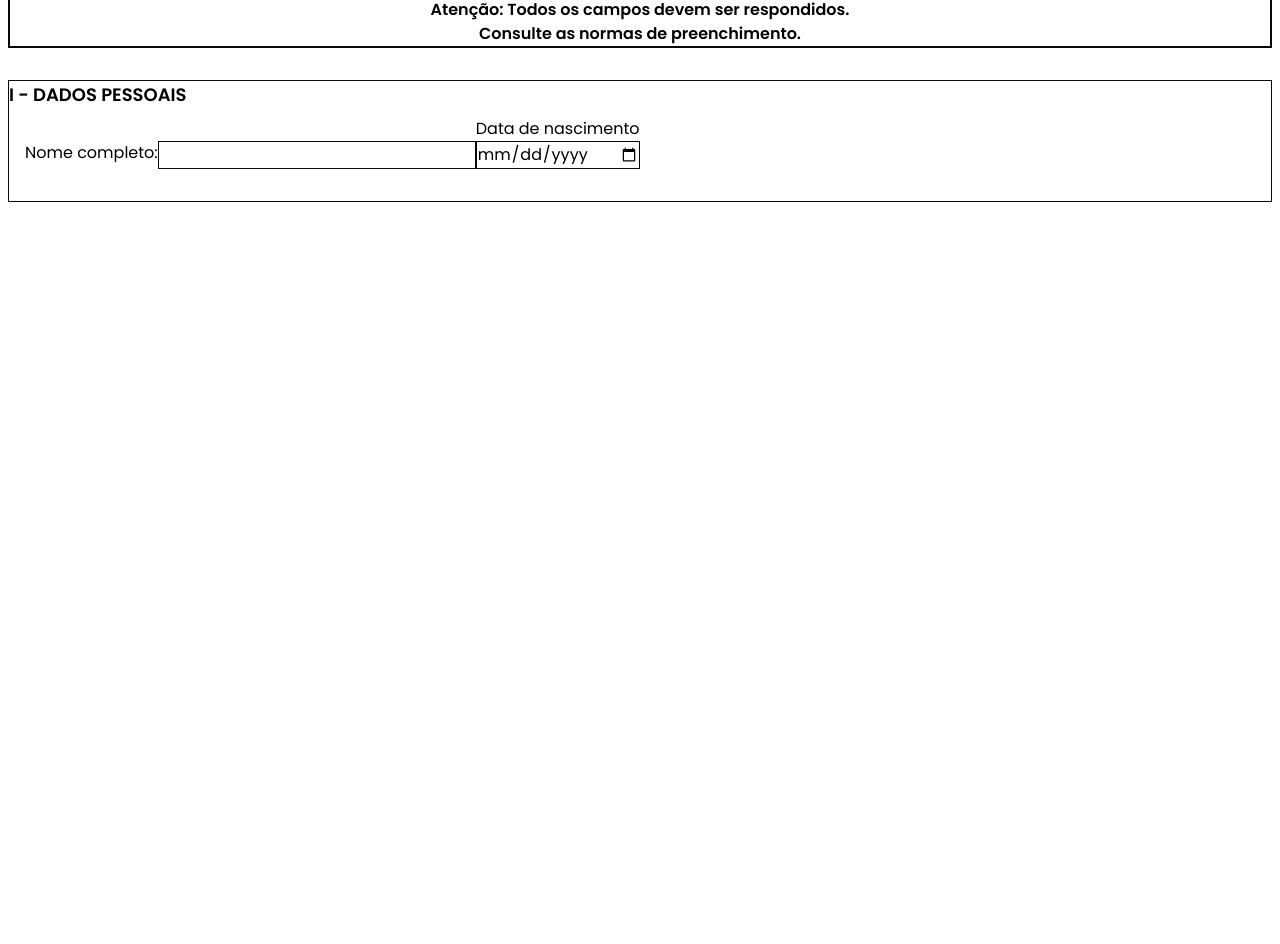
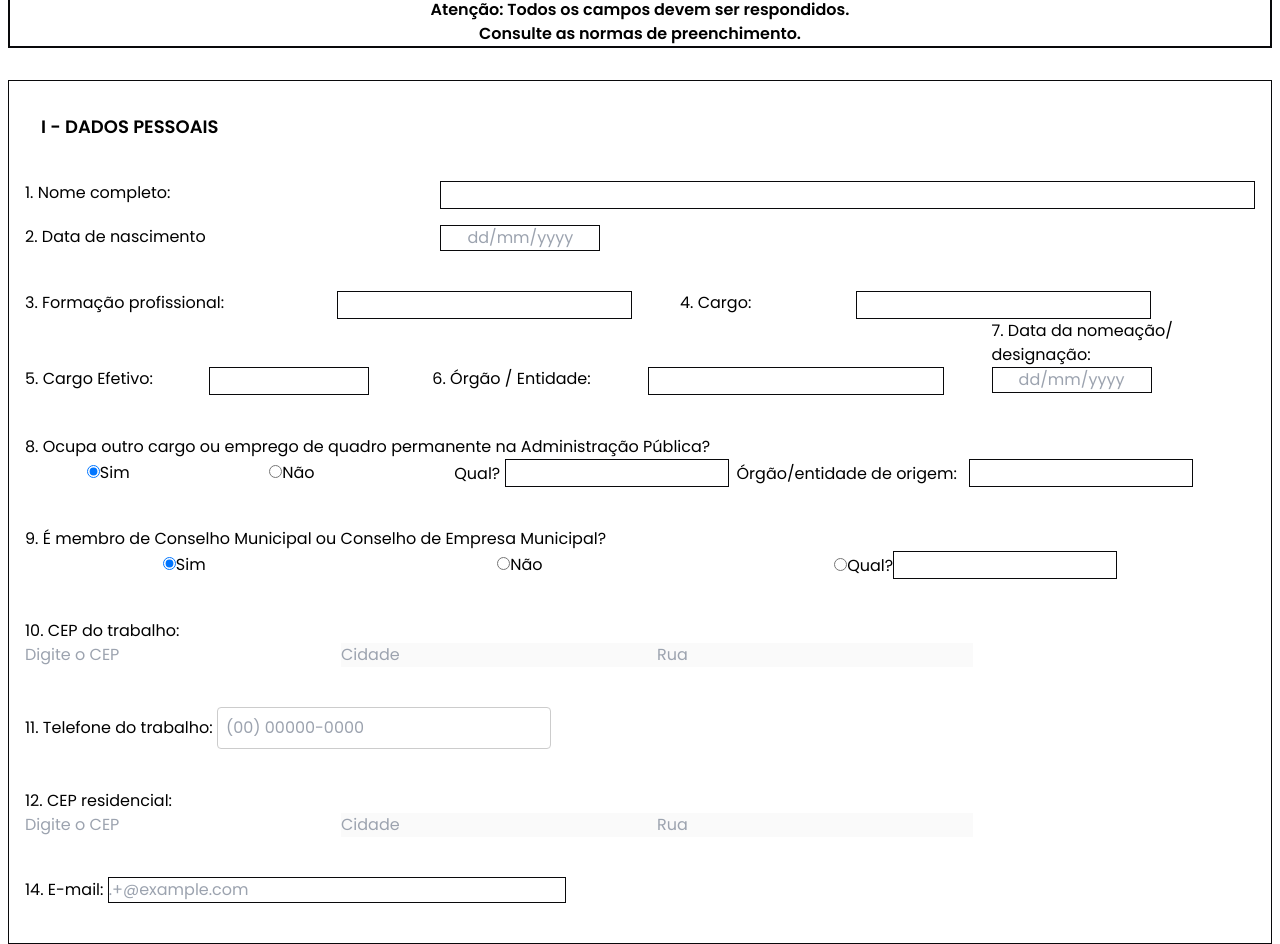
Before and after one commit to ciep-cgm-pvh/formDBAE, a Vue app in the folder frontend/: page / in a window 1280 px wide. Shown: the part 349-1293 px from the top of the page. Before the commit the page ends 800 px from the top, so only its background shows below. Built offline with nearby package versions, Linux system fonts and the light colour scheme.

Commit message:
feat: update in lib and expresion regex in project

```diff
--- a/frontend/package.json
+++ b/frontend/package.json
@@ -9,7 +9,10 @@
     "preview": "vite preview"
   },
   "dependencies": {
+    "flatpickr": "^4.6.13",
     "init": "^0.1.2",
+    "moment": "^2.30.1",
+    "moment-timezone": "^0.5.45",
     "vue": "^3.4.29"
   },
   "devDependencies": {
--- /dev/null
+++ b/frontend/src/components/lib/useCep.js
@@ -0,0 +1,55 @@
+import { ref } from "vue";
+
+export function useCep() {
+  const cep1 = ref("");
+  const cep2 = ref("");
+  const cidade1 = ref("");
+  const cidade2 = ref("");
+  const logradouro1 = ref("");
+  const logradouro2 = ref("");
+
+  const fetchCepData1 = async () => {
+    const value = cep1.value.replace(/[^0-9]+/, "");
+    const url = `https://viacep.com.br/ws/${value}/json/`;
+
+    try {
+      const response = await fetch(url);
+      const json = await response.json();
+
+      if (json.logradouro) {
+        logradouro1.value = json.logradouro;
+        cidade1.value = json.localidade;
+      }
+    } catch (error) {
+      console.error("Erro ao buscar CEP:", error);
+    }
+  };
+
+  const fetchCepData2 = async () => {
+    const value2 = cep2.value.replace(/[^0-9]+/, "");
+    const url = `https://viacep.com.br/ws/${value2}/json/`;
+
+    try {
+      const response = await fetch(url);
+      const json = await response.json();
+
+      if (json.logradouro) {
+        logradouro2.value = json.logradouro;
+        cidade2.value = json.localidade;
+      }
+    } catch (error) {
+      console.error("Erro ao buscar CEP:", error);
+    }
+  };
+
+  return {
+    cep1,
+    cep2,
+    fetchCepData1,
+    fetchCepData2,
+    logradouro1,
+    logradouro2,
+    cidade1,
+    cidade2,
+  };
+}
--- /dev/null
+++ b/frontend/src/components/lib/useDatepicker.js
@@ -0,0 +1,26 @@
+import flatpickr from "flatpickr";
+import "flatpickr/dist/flatpickr.css";
+import { Portuguese } from "flatpickr/dist/l10n/pt";
+import { ref } from "vue";
+
+export function useDatepicker() {
+  const datepicker1 = ref(null);
+  const datepicker2 = ref(null);
+
+  const initializeDatepickers = () => {
+    flatpickr(datepicker1.value, {
+      dateFormat: "d-m-Y",
+      locale: Portuguese,
+    });
+    flatpickr(datepicker2.value, {
+      dateFormat: "d-m-Y",
+      locale: Portuguese,
+    });
+  };
+
+  return {
+    datepicker1,
+    datepicker2,
+    initializeDatepickers,
+  };
+}
--- /dev/null
+++ b/frontend/src/components/lib/useFormatPhone.js
@@ -0,0 +1,37 @@
+import { ref, watch } from "vue";
+
+export function useFormatPhone() {
+  const phone = ref("");
+  const formattedPhone = ref("");
+
+  const formatPhone = () => {
+    let value = phone.value.replace(/\D/g, "");
+
+    if (value.length > 11) {
+      value = value.slice(0, 11);
+    }
+
+    if (value.length <= 2) {
+      formattedPhone.value = `(${value}`;
+    } else if (value.length <= 7) {
+      formattedPhone.value = `(${value.slice(0, 2)}) ${value.slice(2)}`;
+    } else {
+      formattedPhone.value = `(${value.slice(0, 2)}) ${value.slice(
+        2,
+        7
+      )}-${value.slice(7)}`;
+    }
+
+    phone.value = formattedPhone.value;
+  };
+
+  watch(formattedPhone, (newValue) => {
+    phone.value = newValue.replace(/\D/g, "");
+  });
+
+  return {
+    phone,
+    formattedPhone,
+    formatPhone,
+  };
+}
--- a/frontend/src/components/main/Main.vue
+++ b/frontend/src/components/main/Main.vue
@@ -1,7 +1,3 @@
-<script setup>
-
-</script>
-
 <template>
   <div>
     <h1 class="text-lg font-bold justify-center flex mb-8">Anexo I – Formulário de Declaração de Informações de Bens e
@@ -15,19 +11,156 @@
       <h2 class="font-semibold">Consulte as normas de preenchimento.</h2>
     </div>
     <div class="border flex flex-col border-zinc-950 mt-8 justify-center items-start">
-      <h1 class="text-lg font-semibold">I - DADOS PESSOAIS</h1>
-      <form id="form" class="mt-8 flex w-full px-4">
-        <div class="flex grid-cols-2 flex-1">
-          <div class="flex ">
-            <label for="name">Nome completo: </label>
-            <input type="text" id="name" class="border border-zinc-950 h-7" /><br>
+      <form id="form" class="mt-8 w-full px-4 space-y-10">
+        <h1 class="text-lg font-semibold px-4">I - DADOS PESSOAIS</h1>
+        <div class="grid grid-cols-3 gap-4">
+          <label for="name">1. Nome completo: </label>
+          <input type="text" id="name" class="border border-zinc-950 h-7 col-span-2" />
+          <label for="date-input">2. Data de nascimento</label>
+          <input ref="datepicker1" class="border border-zinc-950 w-40 placeholder-center centered-input" id="date-input"
+            placeholder="dd/mm/yyyy" type="text" />
+        </div>
+        <div class="grid grid-cols-12 gap-4">
+          <label class="col-span-3" for="skill">3. Formação profissional: </label>
+          <input type="text" id="skill" class="border border-zinc-950 h-7 col-span-3" />
+          <label class="col-span-2 mx-8" for="work">4. Cargo: </label>
+          <input type="text" id="work" class="border border-zinc-950 h-7 col-span-3" />
+        </div>
+        <div class="grid grid-cols-12 gap-4">
+          <label class="col-span-2 mt-2" for="name">5. Cargo Efetivo: </label>
+          <input type="text" id="name" class="border border-zinc-950 h-7 col-span-2 w-40 mt-2 -mx-6" />
+          <label class="col-span-2 w-40 mt-2 -mx-2" for="name">6. Órgão / Entidade: </label>
+          <input type="text" id="name" class="border border-zinc-950 h-7 col-span-3 mt-2" />
+          <div class="flex flex-col -mt-10 ml-8">
+            <label class="w-56" for="date-input">7. Data da nomeação/
+              <br> designação: </label>
+            <input ref="datepicker2" class="border border-zinc-950 w-40 placeholder-center centered-input"
+              id="date-input" type="text" placeholder="dd/mm/yyyy" />
           </div>
-          <div class="flex flex-col -mt-6 mb-8">
-            <label for="date">Data de nascimento</label>
-            <input type="date" class="border border-zinc-950" id="date" />
+        </div>
+        <div>
+          <legend>8. Ocupa outro cargo ou emprego de quadro permanente na Administração Pública?</legend>
+          <div class="flex items-center gap-4 justify-around">
+            <div>
+              <input type="radio" id="sim1" name="drone1" value="sim1" checked />
+              <label for="sim1">Sim</label>
+            </div>
+
+            <div>
+              <input type="radio" id="nao1" name="drone1" value="nao1" />
+              <label for="nao1">Não</label>
+            </div>
+            <div>
+              <label for="name">Qual? </label>
+              <input type="text" id="name" class="border border-zinc-950 h-7 w-56" />
+              <label class="mx-2" for="name">Órgão/entidade de origem: </label>
+              <input type="text" id="name" class="border border-zinc-950 h-7 w-56" />
+            </div>
           </div>
+        </div>
+        <div>
+          <legend>9. É membro de Conselho Municipal ou Conselho de Empresa Municipal?</legend>
+          <div class="flex gap-4 items-center justify-around">
+            <div>
+              <input type="radio" id="sim2" name="drone2" value="sim2" checked />
+              <label for="sim2">Sim</label>
+            </div>
+            <div>
+              <input type="radio" id="nao2" name="drone2" value="nao2" />
+              <label for="nao2">Não</label>
+            </div>
+            <div>
+              <input type="radio" id="outro" name="drone2" value="outro" />
+              <label for="outro">Qual?</label>
+              <input type="text" id="name" class="border border-zinc-950 h-7 w-56" />
+            </div>
+          </div>
+        </div>
+        <div>
+          <label for="cep">10. CEP do trabalho: </label><br>
+          <input v-model="cep1" @blur="fetchCepData1" name="cep" placeholder="Digite o CEP" />
+          <input v-model="cidade1" name="cidade" placeholder="Cidade" disabled />
+          <input v-model="logradouro1" name="rua" placeholder="Rua" disabled />
+        </div>
+        <div>
+          <label for="phone">11. Telefone do trabalho: </label>
+          <input type="text" id="phone" v-model="formattedPhone" @input="handleInput" placeholder="(00) 00000-0000"
+            maxlength="16">
+        </div>
+        <div>
+          <label for="cep">12. CEP residencial: </label><br>
+          <input v-model="cep2" @blur="fetchCepData2" name="cep" placeholder="Digite o CEP" />
+          <input v-model="cidade2" name="cidade" placeholder="Cidade" disabled />
+          <input v-model="logradouro2" name="rua" placeholder="Rua" disabled />
+        </div>
+        <div>
+          <label for="email">14. E-mail: </label>
+          <input type="email" id="email" pattern=".+@example\.com" size="30" required class="border border-zinc-950"
+            placeholder=".+@example.com" />
+        </div>
+        <div>
+
         </div>
       </form>
     </div>
   </div>
 </template>
+
+<script>
+import { onMounted } from 'vue';
+import { useCep } from '../lib/useCep';
+import { useDatepicker } from "../lib/useDatepicker";
+import { useFormatPhone } from "../lib/useFormatPhone";
+
+export default {
+  setup() {
+
+    const { datepicker1, datepicker2, initializeDatepickers } = useDatepicker();
+    const { cep1, cep2, logradouro1, logradouro2, fetchCepData1, fetchCepData2, cidade1, cidade2 } = useCep();
+    const { phone, formattedPhone, formatPhone } = useFormatPhone();
+
+    const handleInput = (event) => {
+      phone.value = event.target.value.replace(/\D/g, '');
+      formatPhone();
+    };
+
+    onMounted(() => {
+      initializeDatepickers();
+    });
+
+    return {
+      datepicker1,
+      datepicker2,
+      cep1,
+      cep2,
+      fetchCepData1,
+      fetchCepData2,
+      logradouro1,
+      logradouro2,
+      cidade1,
+      cidade2,
+      phone,
+      formattedPhone,
+      formatPhone,
+      handleInput
+    };
+  }
+};
+</script>
+
+<style scoped>
+.placeholder-center::placeholder {
+  text-align: center;
+}
+
+.centered-input {
+  text-align: center;
+}
+
+input#phone {
+  font-size: 16px;
+  padding: 8px;
+  border: 1px solid #ccc;
+  border-radius: 4px;
+}
+</style>
```
Also changed, not shown: 1 other file (tests, documents, lock files or other folders).
